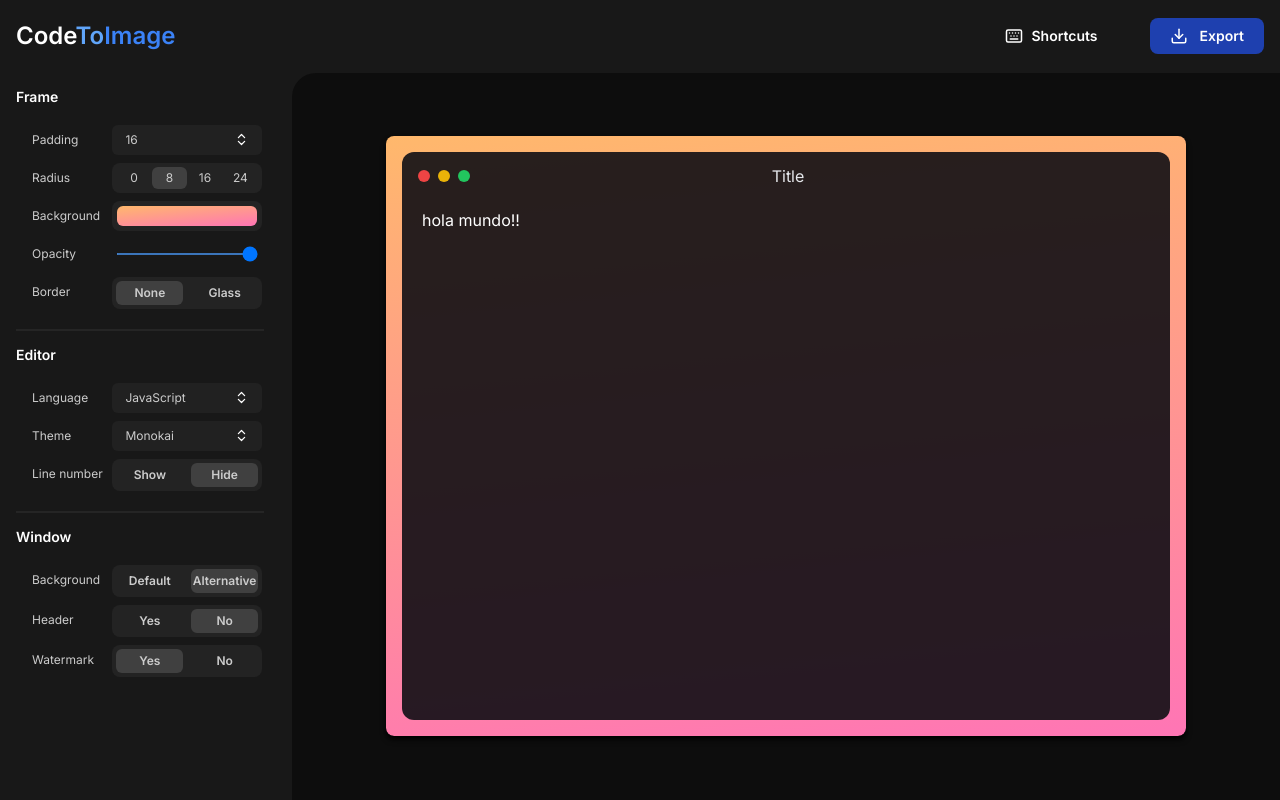
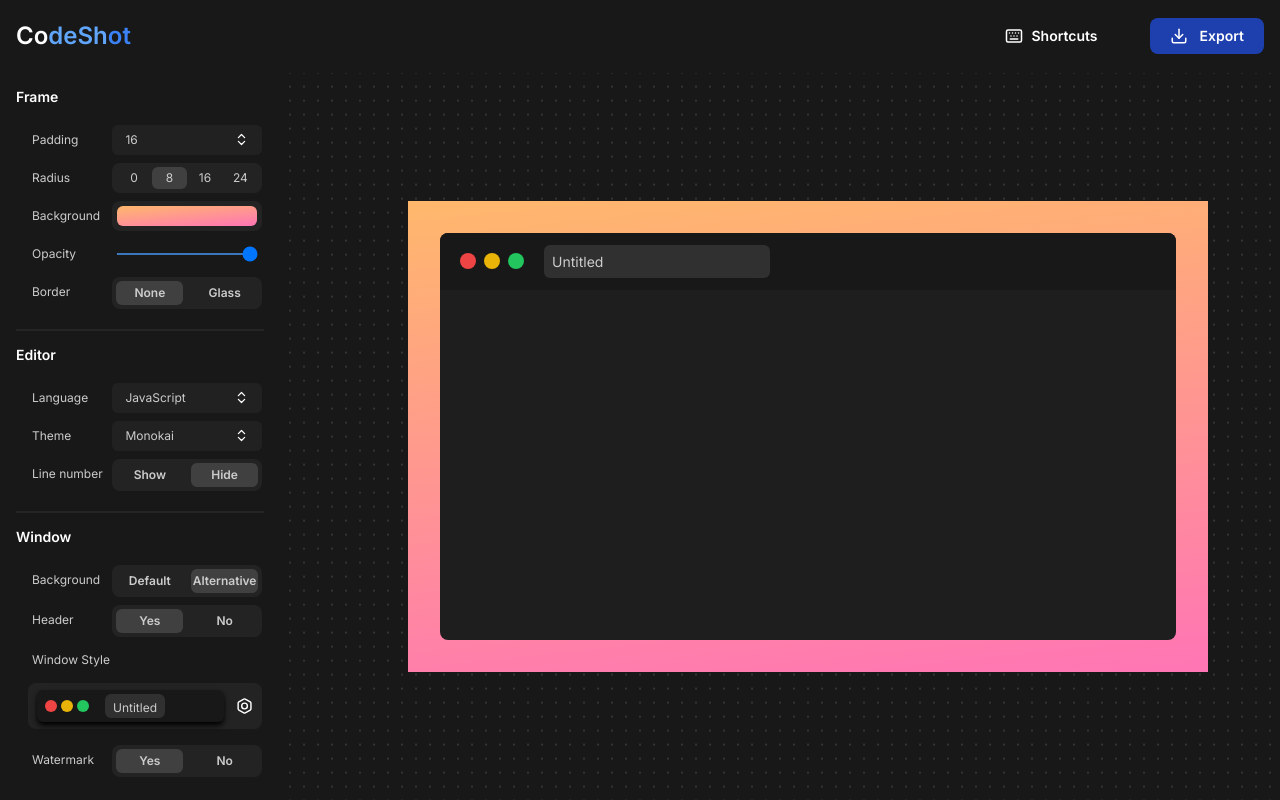
Before and after one commit to aleexvdev/code-to-img, a Next.js app: page / in a window 1280 px wide. Built offline with nearby package versions, Linux system fonts and the light colour scheme.

Commit message:
update 15 files

```diff
--- a/src/app/layout.tsx
+++ b/src/app/layout.tsx
@@ -6,7 +6,7 @@ import { StoreProvider } from "@/store/StoreProvider";
 const inter = Inter({ subsets: ["latin"] });
 
 export const metadata: Metadata = {
-  title: "Create Next App",
+  title: "CodeShot",
   description: "Generated by create next app",
 };
 
--- a/src/components/CodeEditor/CodeEditor.tsx
+++ b/src/components/CodeEditor/CodeEditor.tsx
@@ -3,65 +3,66 @@
 import { RootState } from "@/store/store";
 import React from "react";
 import { useDispatch, useSelector } from "react-redux";
+import { CardMacOSColorMain } from "../Window/Cards/CardMacOSColorControls";
+import { CardWindowMain } from "../Window/Cards/CardWindowControls";
+import { CardMacOSGrayMain } from "../Window/Cards/CardMacOSGrayControls";
+import { CardMacOSOutlineMain } from "../Window/Cards/CardMacOSOutlineControls";
+
+const windowControls = (value: string) => {
+  switch (value) {
+    case "macOS - Color":
+      return <CardMacOSColorMain />;
+    case "macOS - Gray":
+      return <CardMacOSGrayMain />;
+    case "macOS - Outline":
+      return <CardMacOSOutlineMain />;
+    default:
+      return <CardWindowMain />;
+  }
+};
 
 export const CodeEditor = () => {
   // const dispatch = useDispatch();
   const editorState = useSelector((state: RootState) => state.editorReducer);
 
   return (
-    <div className="relative w-full h-full bg-[#0D0D0D] flex items-center justify-center rounded-tl-3xl p-5 ml-3">
+    <div className="relative w-full h-full polka p-32">
+      <div className="w-full h-full flex items-center justify-center">
         <div
-        className="absolute w-full h-full text-white px-3 py-5 z-20"
+          className="min-w-full h-full"
           style={{
             backgroundImage:
               "linear-gradient(45deg, #252525 25%, transparent 0), linear-gradient(-45deg, #252525 25%, transparent 0), linear-gradient(45deg, transparent 75%, #252525 0), linear-gradient(-45deg, transparent 75%, #252525 0)",
             backgroundSize: "20px 20px",
             backgroundPosition: "0 0,0 10px,10px -10px,-10px 0",
+          }}
+        >
+          <div
+            className="min-w-full h-full p-8 relative"
+            style={{
               width: editorState.width + "px",
-          height: editorState.height + "px",
-          borderRadius: editorState.radius + "px",
+            }}
+          >
+            <div
+              className="absolute top-0 left-0 w-full h-full"
+              style={{
+                background: editorState.background,
+                opacity: editorState.opacity + "%",
               }}
             />
             <div
-        className="absolute w-full h-full z-30"
+              className="relative bg-[#1E1E1E] w-full h-full"
               style={{
-          background: editorState.background,
                 borderRadius: editorState.radius + "px",
-          opacity: editorState.opacity + "%",
-          padding: editorState.padding + "px",
-          width: editorState.width + "px",
-          height: editorState.height + "px",
-        }}
-      />
-      <div
-        className="absolute w-full h-full flex flex-col rounded-lg bg-transparent shadow-md shadow-black p-10 z-40"
-        style={{
-          width: editorState.width + "px",
-          height: editorState.height + "px",
-          padding: editorState.padding + "px",
               }}
             >
-        <div
-          className="w-full h-full rounded-xl "
-          style={{
-            background: "rgba(16, 15, 20, 0.9)",
-          }}
-        >
-          <div className="w-full flex items-center px-4 py-3 rounded-t-xl">
-            <div className="flex items-center space-x-2">
-              <span className="w-3 h-3 bg-red-500 rounded-full"></span>
-              <span className="w-3 h-3 bg-yellow-500 rounded-full"></span>
-              <span className="w-3 h-3 bg-green-500 rounded-full"></span>
-            </div>
-            <div className="w-full flex items-center justify-center text-center mr-12">
-              <input
-                type="text"
-                value="Title"
-                className="bg-transparent text-gray-200 text-center min-w-20"
-              />
+              {editorState.headerWindow &&
+                windowControls(editorState.headerWindowControls)}
+              <div className="text-white px-5 py-3">
+
               </div>
             </div>
-          <div className="w-full h-full text-white px-5 py-2">hola mundo!!</div>
+          </div>
         </div>
       </div>
     </div>
--- a/src/components/Window/Cards/CardMacOSColorControls.tsx
+++ b/src/components/Window/Cards/CardMacOSColorControls.tsx
@@ -18,7 +18,9 @@ export const CardMacOSColorControls = () => {
   return (
     <div
       className={`w-full p-2 rounded-xl bg-[#303030] border ${
-        HeaderWindowStyle === "macOS - Color" ? "border-blue-300" : "border-transparent"
+        HeaderWindowStyle === "macOS - Color"
+          ? "border-blue-300"
+          : "border-transparent"
       } mb-2`}
       onClick={handleHeaderStyleChange}
     >
@@ -31,6 +33,33 @@ export const CardMacOSColorControls = () => {
         <div className="max-w-20 bg-[#303030] rounded-md px-2 py-0 ml-5 hover:bg-[#454545]">
           <span className="text-xs text-[#CCCCCC] select-none">Untitled</span>
         </div>
+      </div>
+    </div>
+  );
+};
+
+export const CardMacOSColorMain = () => {
+  const styles = useSelector((state: RootState) => state.editorReducer);
+
+  return (
+    <div
+      className="w-full py-3 bg-[#181818] flex items-center justify-start px-5"
+      style={{
+        borderTopLeftRadius: styles.radius + "px",
+        borderTopRightRadius: styles.radius + "px",
+      }}
+    >
+      <div className="flex items-center space-x-2">
+        <span className="w-4 h-4 bg-red-500 rounded-full"></span>
+        <span className="w-4 h-4 bg-yellow-500 rounded-full"></span>
+        <span className="w-4 h-4 bg-green-500 rounded-full"></span>
+      </div>
+      <div className="w-max min-w-20 bg-[#303030] rounded-md px-2 py-0.5 ml-5">
+        <input
+          type="text"
+          className="outline-none w-full h-full text-sm py-1.5 text-[#CCCCCC] bg-[#303030] rounded-lg"
+          value={"Untitled"}
+        />
       </div>
     </div>
   );
--- a/src/components/Window/Cards/CardMacOSGrayControls.tsx
+++ b/src/components/Window/Cards/CardMacOSGrayControls.tsx
@@ -35,6 +35,33 @@ export const CardMacOSGrayControls = () => {
   );
 };
 
+export const CardMacOSGrayMain = () => {
+  const styles = useSelector((state: RootState) => state.editorReducer);
+
+  return (
+    <div
+      className="w-full py-3 bg-[#181818] flex items-center justify-start px-5"
+      style={{
+        borderTopLeftRadius: styles.radius + "px",
+        borderTopRightRadius: styles.radius + "px",
+      }}
+    >
+      <div className="flex items-center space-x-2">
+          <span className="w-4 h-4 bg-gray-400 rounded-full"></span>
+          <span className="w-4 h-4 bg-gray-400 rounded-full"></span>
+          <span className="w-4 h-4 bg-gray-400 rounded-full"></span>
+      </div>
+      <div className="w-max min-w-20 bg-[#303030] rounded-md px-2 py-0.5 ml-5">
+        <input
+          type="text"
+          className="outline-none w-full h-full text-sm py-1.5 text-[#CCCCCC] bg-[#303030] rounded-lg"
+          value={"Untitled"}
+        />
+      </div>
+    </div>
+  );
+};
+
 export const MiniCardMacOSGray = () => {
   return (
     <div className="w-full py-1 rounded-md bg-[#181818] flex items-center justify-start px-2 shadow-md shadow-black">
--- a/src/components/Window/Cards/CardMacOSOutlineControls.tsx
+++ b/src/components/Window/Cards/CardMacOSOutlineControls.tsx
@@ -35,6 +35,33 @@ export const CardMacOSOutlineControls = () => {
   );
 };
 
+export const CardMacOSOutlineMain = () => {
+  const styles = useSelector((state: RootState) => state.editorReducer);
+
+  return (
+    <div
+      className="w-full py-3 bg-[#181818] flex items-center justify-start px-5"
+      style={{
+        borderTopLeftRadius: styles.radius + "px",
+        borderTopRightRadius: styles.radius + "px",
+      }}
+    >
+      <div className="flex items-center space-x-2">
+          <span className="w-4 h-4 bg-transparent rounded-full border-2 border-red-500"></span>
+          <span className="w-4 h-4 bg-transparent rounded-full border-2 border-yellow-500"></span>
+          <span className="w-4 h-4 bg-transparent rounded-full border-2 border-green-500"></span>
+      </div>
+      <div className="w-max min-w-20 bg-[#303030] rounded-md px-2 py-0.5 ml-5">
+        <input
+          type="text"
+          className="outline-none w-full h-full text-sm py-1.5 text-[#CCCCCC] bg-[#303030] rounded-lg"
+          value={"Untitled"}
+        />
+      </div>
+    </div>
+  );
+};
+
 export const MiniCardMacOSOutline = () => {
   return (
     <div className="w-full py-1 rounded-md bg-[#181818] flex items-center justify-start px-2 shadow-md shadow-black">
--- a/src/components/Window/Cards/CardWindowControls.tsx
+++ b/src/components/Window/Cards/CardWindowControls.tsx
@@ -22,7 +22,9 @@ export const CardWindowControls = () => {
   return (
     <div
       className={`w-full p-2 rounded-xl bg-[#303030] border ${
-        HeaderWindowStyle === "Windows" ? "border-blue-300" : "border-transparent"
+        HeaderWindowStyle === "Windows"
+          ? "border-blue-300"
+          : "border-transparent"
       } mb-2`}
       onClick={handleHeaderStyleChange}
     >
@@ -35,6 +37,33 @@ export const CardWindowControls = () => {
           <Square size={11} />
           <X size={13} />
         </div>
+      </div>
+    </div>
+  );
+};
+
+export const CardWindowMain = () => {
+  const styles = useSelector((state: RootState) => state.editorReducer);
+
+  return (
+    <div
+      className="w-full py-3 bg-[#181818] flex items-center justify-start px-5"
+      style={{
+        borderTopLeftRadius: styles.radius + "px",
+        borderTopRightRadius: styles.radius + "px",
+      }}
+    >
+      <div className="w-max min-w-20 bg-[#303030] rounded-md px-2 py-0.5">
+        <input
+          type="text"
+          className="outline-none w-full h-full text-sm py-1.5 text-[#CCCCCC] bg-[#303030] rounded-lg"
+          value={"Untitled"}
+        />
+      </div>
+      <div className="w-full flex items-center justify-end gap-x-2">
+        <Minus size={15} color="white" />
+        <Square size={15} color="white" />
+        <X size={15} color="white" />
       </div>
     </div>
   );
--- a/src/components/common/Navbar/Navbar.tsx
+++ b/src/components/common/Navbar/Navbar.tsx
@@ -32,8 +32,7 @@ export const Navbar = () => {
           <div className="w-full h-full flex items-center justify-between">
             <div className="font-semibold text-2xl">
               <Link href="/" className="text-white">
-                Code<span className="text-blue-400">To</span>
-                <span className="text-blue-500">Image</span>
+                Co<span className="text-blue-400">deSh</span><span className="text-blue-500">ot</span>
               </Link>
             </div>
             <OutsideClickHandler
--- a/src/lib/contants.ts
+++ b/src/lib/contants.ts
@@ -29,11 +29,11 @@ export const BACKGROUNDS = [
 ];
 
 export const COLORS = [
-  "#FFFFFF00",
+  "#FFFFFF",
   "#000000",
   "#383c4a",
   "#999999",
-  "#FFFFFF",
+  "#9F0500",
   "#da4d4d",
   "#fdad5d",
   "#e3db2a",
--- a/src/store/features/editorSlice.ts
+++ b/src/store/features/editorSlice.ts
@@ -35,8 +35,8 @@ const initialState: EditorState = {
   width: 800,
   height: 600,
   border: false,
-  headerWindow: false,
-  headerWindowControls: "None",
+  headerWindow: true,
+  headerWindowControls: "macOS - Color",
   watermark: false,
   showAccent: false,
   backgroundWindow: true,
--- a/src/styles/globals.css
+++ b/src/styles/globals.css
@@ -53,4 +53,11 @@
     --input: 240 3.7% 15.9%;
     --ring: 240 4.9% 83.9%;
   }
+
 }
+
+.polka {
+  background-image: radial-gradient(#333333 0.7px, #181818 1px);
+  background-size: 14px 14px;
+  background-position: center;
+}
```
Lines whose indentation alone changed are shown as unchanged.
